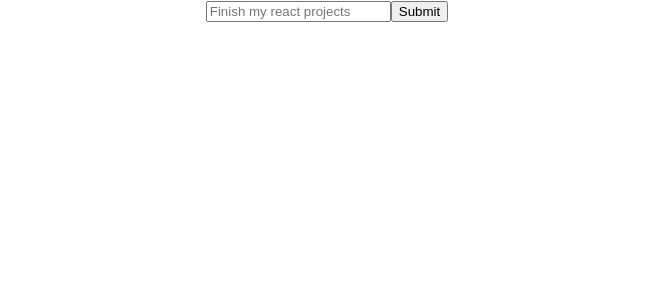
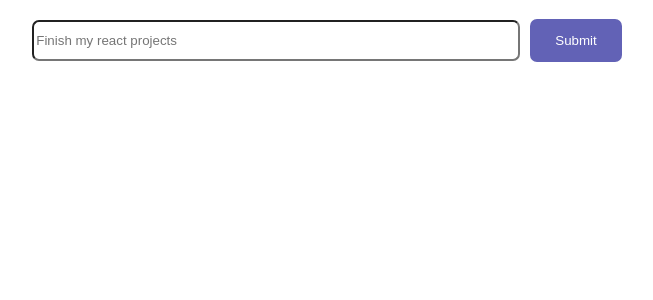
Before and after one commit to muyasamuel/React-Todo-List, a React (Create React App) app: page / in a window 1280 px wide. Shown: the top 300 px of the page, without its empty margins (313-966 px from the left). Built offline with nearby package versions, Linux system fonts and the light colour scheme.

Commit message:
styling the input component

```diff
--- a/src/components/Input.js
+++ b/src/components/Input.js
@@ -1,10 +1,11 @@
-import React from 'react'
+import React from 'react';
+import classes from './Input.module.css'
 
 function input() {
   return (
-    <div>
-        <input  type='text' placeholder='Finish my react projects' />
-        <button>Submit</button>
+    <div className={classes.inputDiv}>
+        <input className={classes.inputField} type='text' placeholder='Finish my react projects' />
+        <button className={classes.actions}>Submit</button>
     </div>
   )
 }
--- /dev/null
+++ b/src/components/Input.module.css
@@ -0,0 +1,29 @@
+.inputDiv{
+
+   height: 60px;
+   display: flex;
+   align-items: center;
+   justify-content: center;
+   margin-top: 10px;
+
+
+
+}
+.inputField{
+    width: 30rem;
+    height: 35px;
+    border-radius: 7px;
+    outline: none;
+    margin-right: 10px;
+
+}
+
+.actions{
+    padding: 14px 25px;
+    background-color: rgb(98, 98, 182);
+    color: #fff;
+    text-transform: capitalize;
+    border-radius: 7px;
+    outline: none;
+    border: none;
+}
```
